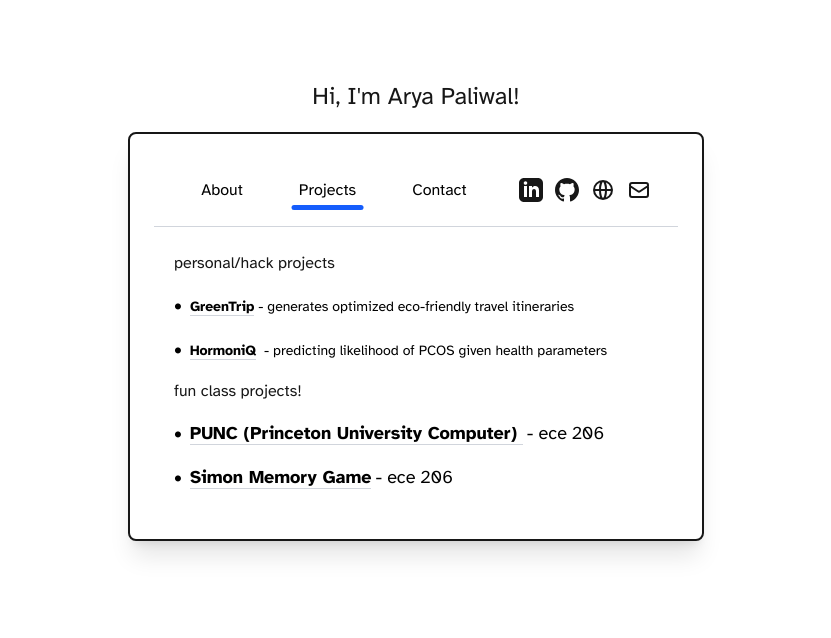
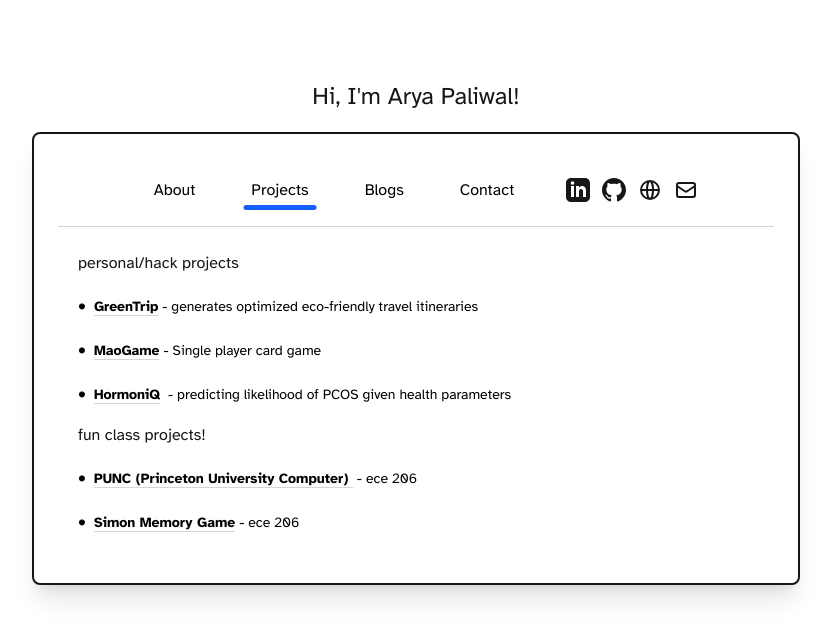
Before and after one commit to AryahP/Arya-Paliwal-Website, a Next.js app: page / in a window 1280 px wide. Both pictures are taken after a click on the button "Projects". Shown: the top 638 px of the page, without its empty margins (224-1055 px from the left). Built offline with nearby package versions, Linux system fonts and the light colour scheme.

Commit message:
Update portfolio projects and layout

```diff
--- a/app/page.tsx
+++ b/app/page.tsx
@@ -11,7 +11,7 @@ export default function Home() {
   <div className="flex items-center justify-center mt-20 text-2xl font-[family-name:var(--font-atkinson)]">Hi, I'm Arya Paliwal!</div>
    <div className="flex items-center justify-center bg-white-400">
       {/* Child Element (The Rectangle): Define its dimensions, color, and add a shadow for visual effect. */}
-      <div className="w-3/5 sm:w-sm md:w-md lg:w-lg xl:w-xl min-h-[175px] bg-blue-500 rounded-lg shadow-xl mt-5 bg-white border-2 border-black-600 pb-6">
+      <div className="w-11/12 sm:w-4/5 md:w-3/4 lg:w-2/3 xl:w-3/5 min-h-[250px] bg-blue-500 rounded-lg shadow-xl mt-5 bg-white border-2 border-black-600 pb-6">
         {/* Navigation buttons */}
         <div className="flex items-center justify-center gap-4 p-4 mt-5">
           <button
@@ -28,6 +28,14 @@ export default function Home() {
             Projects
             <span className={`absolute left-1/2 -translate-x-1/2 bottom-0 h-[5px] bg-blue-600 transition-all duration-400 rounded-full ${
               activeTab === "project" ? "w-3/4" : "w-0 group-hover:w-3/4"
+            }`}></span>
+          </button>
+          <button
+            onClick={() => setActiveTab("blog")}
+            className="relative px-5 py-2 text-black rounded-lg transition-colors font-[family-name:var(--font-atkinson)] group cursor-pointer">
+            Blogs
+            <span className={`absolute left-1/2 -translate-x-1/2 bottom-0 h-[5px] bg-blue-600 transition-all duration-400 rounded-full ${
+              activeTab === "blog" ? "w-3/4" : "w-0 group-hover:w-3/4"
             }`}></span>
           </button>
           <button
@@ -90,7 +98,7 @@ export default function Home() {
                      undergraduate researcher at PRISM (Princeton Robotic Intelligence and Systems Lab) under Prof. Druv Shah
                     </li>
                     <li className="hover:bg-gray-100 p-2 rounded transition-colors cursor-pointer">
-                     interested in full-stack, ml, distributed systems
+                     working on reducing instruction ambiguity in Physical AI
                     </li>
 
                     </ul>
@@ -114,7 +122,7 @@ export default function Home() {
                 <div className="cursor-pointer text-black font-[family-name:var(--font-atkinson)] text-lg hover:text-blue-600 transition-colors flex items-start">
                   <span className="mr-2 flex-shrink-0 font-semibold">•</span>
                   <div className="flex-1">
-                    <span className="border-b border-gray-300 font-semibold text-sm">GreenTrip</span>
+                    <a href="https://github.com/andygcui/green-trip" target="_blank" rel="noopener noreferrer" className="border-b border-gray-300 font-semibold text-sm hover:underline">GreenTrip</a>
                     <span className="font-normal ml-1 text-sm">- generates optimized eco-friendly travel itineraries</span>
                   </div>
                 </div>
@@ -135,12 +143,22 @@ export default function Home() {
                 </div>
               </div>
 
+              {/* MaoGame Project */}
+              <div className="group">
+                <div className="cursor-pointer text-black font-[family-name:var(--font-atkinson)] text-lg hover:text-blue-600 transition-colors flex items-start">
+                  <span className="mr-2 flex-shrink-0 font-semibold">•</span>
+                  <div className="flex-1">
+                    <a href="https://maogame.vercel.app/" target="_blank" rel="noopener noreferrer" className="border-b border-gray-300 font-semibold text-sm hover:underline">MaoGame</a>
+                    <span className="font-normal ml-1 text-sm">- Single player card game</span>
+                  </div>
+                </div>
+              </div>
               {/* HormoniQ Project */}
               <div className="group">
                 <div className="cursor-pointer text-black font-[family-name:var(--font-atkinson)] text-lg hover:text-blue-600 transition-colors flex items-start">
                   <span className="mr-2 flex-shrink-0 font-semibold">•</span>
                   <div className="flex-1">
-                    <span className="border-b border-gray-300 font-semibold text-sm">HormoniQ</span>
+                    <a href="https://github.com/AryahP/HormoniQ" target="_blank" rel="noopener noreferrer" className="border-b border-gray-300 font-semibold text-sm hover:underline">HormoniQ</a>
                     <span className="font-normal ml-1 text-sm"> - predicting likelihood of PCOS given health parameters</span>
                   </div>
                 </div>
@@ -165,8 +183,8 @@ export default function Home() {
                 <div className="cursor-pointer text-black font-[family-name:var(--font-atkinson)] text-lg hover:text-blue-600 transition-colors flex items-start">
                   <span className="mr-2 flex-shrink-0 font-semibold">•</span>
                   <div className="flex-1">
-                    <span className="border-b border-gray-300 font-semibold">PUNC (Princeton University Computer) </span>
-                    <span className="font-normal ml-1 text-md">- ece 206</span>
+                    <span className="border-b border-gray-300 font-semibold text-sm">PUNC (Princeton University Computer) </span>
+                    <span className="font-normal ml-1 text-sm">- ece 206</span>
                   </div>
                 </div>
                 <div className="max-h-0 overflow-hidden group-hover:max-h-96 transition-all duration-300 ease-in-out">
@@ -190,8 +208,8 @@ export default function Home() {
                 <div className="cursor-pointer text-black font-[family-name:var(--font-atkinson)] text-lg hover:text-blue-600 transition-colors flex items-start">
                   <span className="mr-2 flex-shrink-0 font-semibold">•</span>
                   <div className="flex-1">
-                    <span className="border-b border-gray-300 font-semibold">Simon Memory Game</span>
-                    <span className="font-normal ml-1 text-md">- ece 206</span>
+                    <span className="border-b border-gray-300 font-semibold text-sm">Simon Memory Game</span>
+                    <span className="font-normal ml-1 text-sm">- ece 206</span>
                   </div>
                 </div>
                 <div className="max-h-0 overflow-hidden group-hover:max-h-96 transition-all duration-300 ease-in-out">
@@ -211,6 +229,11 @@ export default function Home() {
             </div>
           )}
 
+          {activeTab === "blog" && (
+            <div className="ml-5 font-[family-name:var(--font-atkinson)]">
+              Blogs coming soon!
+            </div>
+          )}
           {activeTab === "contact" && (
             <>
               <p className="text-black font-[family-name:var(--font-atkinson)] ml-5">
```
